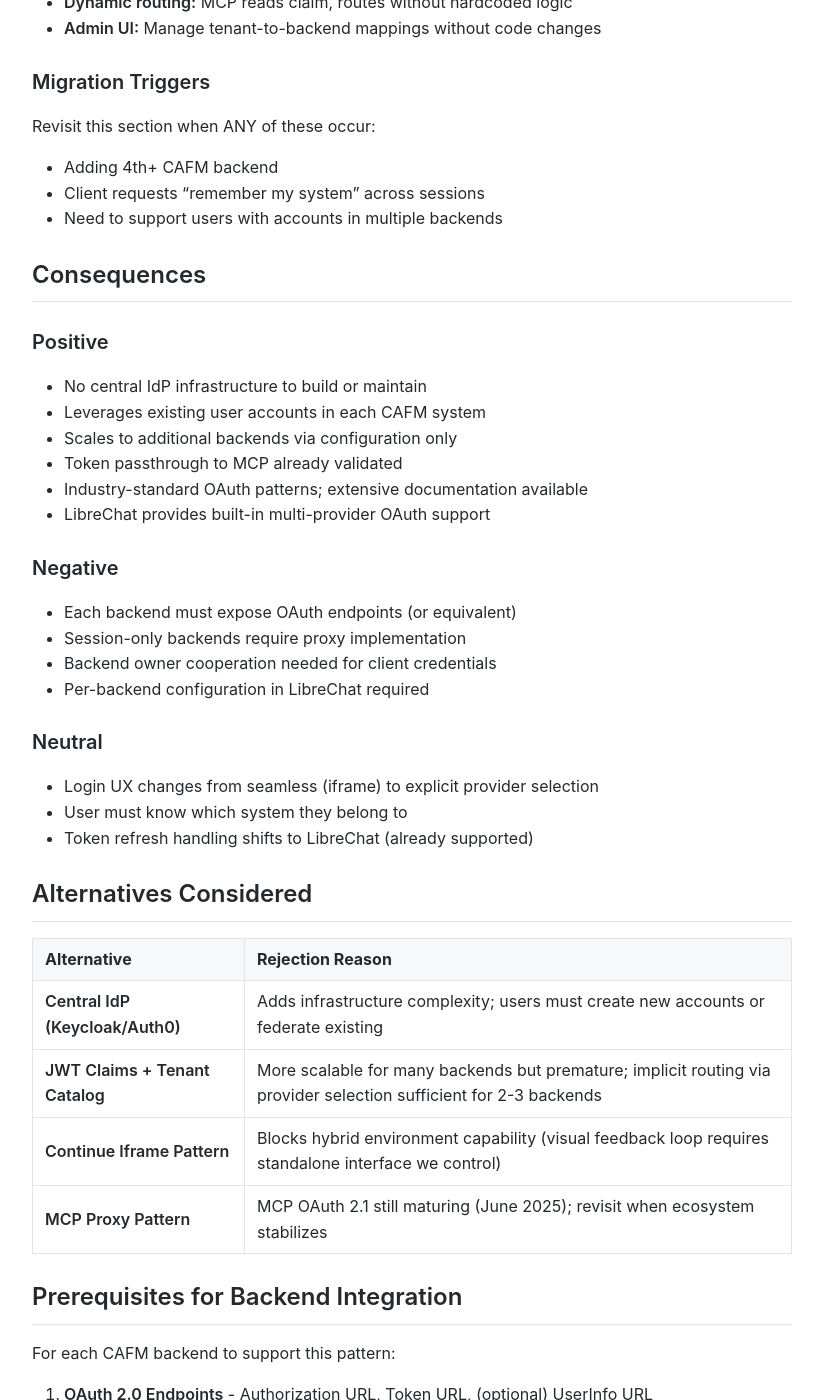
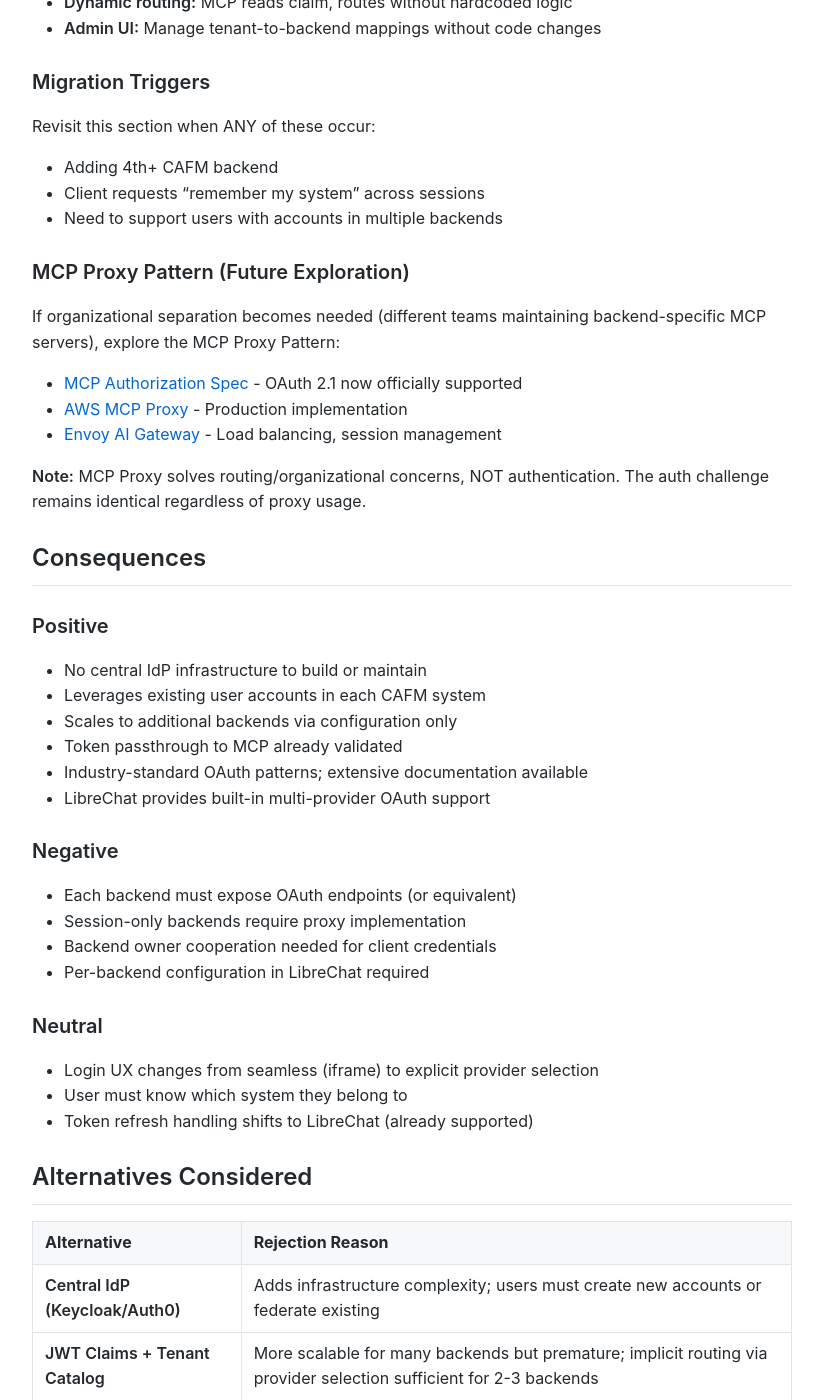
Before and after one commit to MariusWilsch/public-wilsch-ai-pages, a Jekyll site: the page built from project/archibus-fm-assistant/standalone-auth-architecture.md, in a window 1280 px wide and 1400 px high, scrolled down 4342 px. Shown: the whole window, without its empty margins (228-1051 px from the left). Built offline with Jekyll 4.4.1, drawn with Linux system fonts in a browser that asks for light colours; our own code applies the rules of GitHub Pages for plain Markdown files; some of the changed text lies outside the part shown.

Commit message:
Sync from hippocampus 2025-12-16

```diff
--- a/project/archibus-fm-assistant/standalone-auth-architecture.md
+++ b/project/archibus-fm-assistant/standalone-auth-architecture.md
@@ -172,6 +172,15 @@ Revisit this section when ANY of these occur:
 - Client requests "remember my system" across sessions
 - Need to support users with accounts in multiple backends
 
+### MCP Proxy Pattern (Future Exploration)
+
+If organizational separation becomes needed (different teams maintaining backend-specific MCP servers), explore the MCP Proxy Pattern:
+- [MCP Authorization Spec](https://modelcontextprotocol.io/specification/2025-11-25/basic/authorization) - OAuth 2.1 now officially supported
+- [AWS MCP Proxy](https://aws.amazon.com/about-aws/whats-new/2025/10/model-context-protocol-proxy-available/) - Production implementation
+- [Envoy AI Gateway](https://aigateway.envoyproxy.io/blog/mcp-implementation/) - Load balancing, session management
+
+**Note:** MCP Proxy solves routing/organizational concerns, NOT authentication. The auth challenge remains identical regardless of proxy usage.
+
 ## Consequences
 
 ### Positive
@@ -200,7 +209,7 @@ Revisit this section when ANY of these occur:
 | **Central IdP (Keycloak/Auth0)** | Adds infrastructure complexity; users must create new accounts or federate existing |
 | **JWT Claims + Tenant Catalog** | More scalable for many backends but premature; implicit routing via provider selection sufficient for 2-3 backends |
 | **Continue Iframe Pattern** | Blocks hybrid environment capability (visual feedback loop requires standalone interface we control) |
-| **MCP Proxy Pattern** | MCP OAuth 2.1 still maturing (June 2025); revisit when ecosystem stabilizes |
+| **MCP Proxy Pattern** | Solves organizational separation (multiple teams maintaining MCP servers), not auth; overkill for 2-3 backends we control |
 
 ## Prerequisites for Backend Integration
 
```
